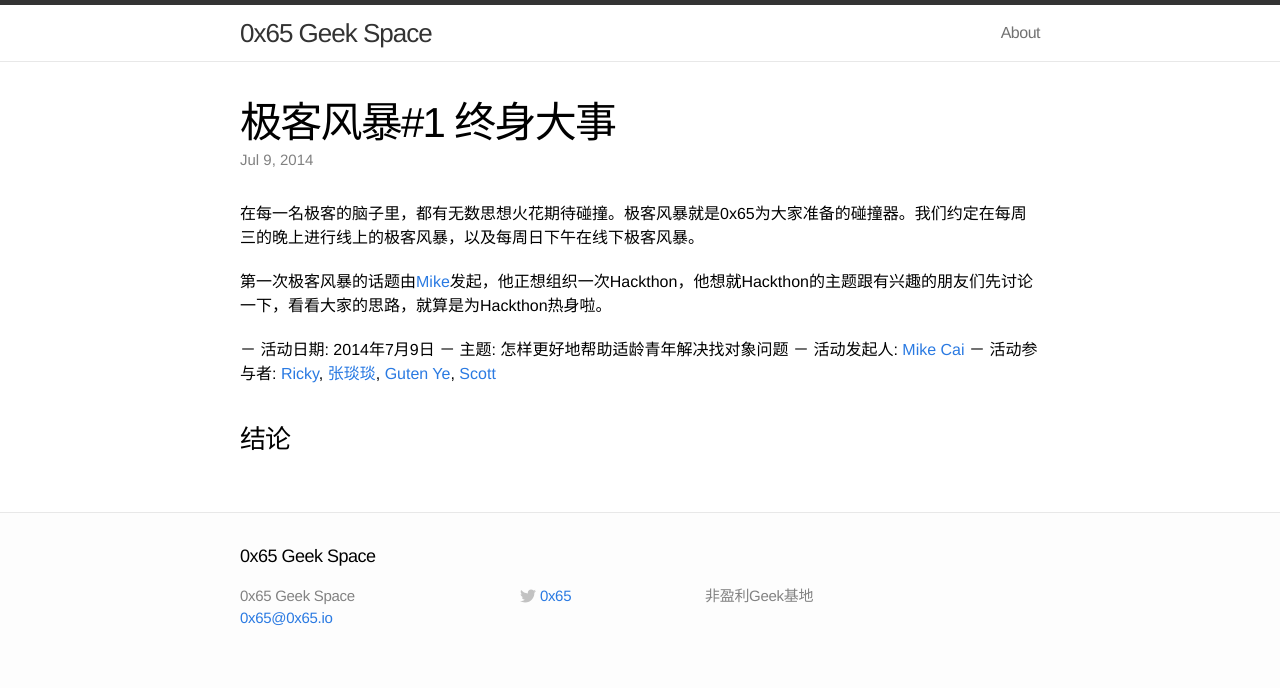
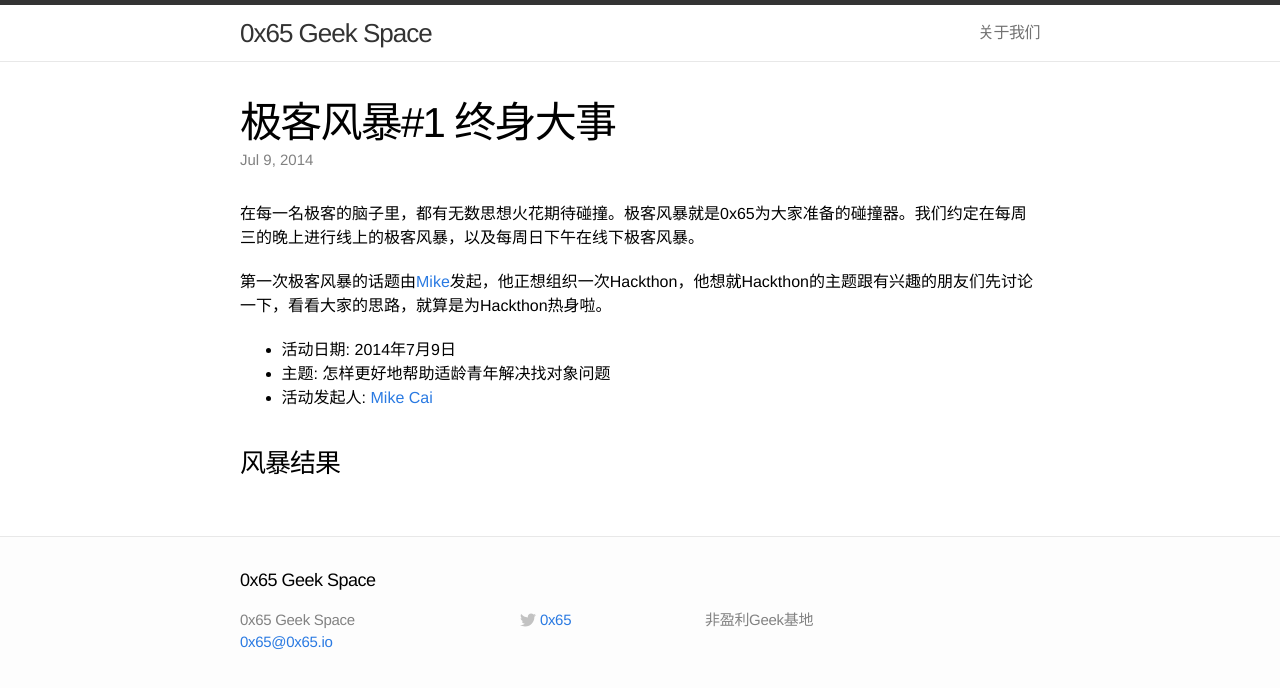
Before and after one commit to 0x65geekspace/0x65geekspace.github.io, a Jekyll site: the page built from _posts/2014-07-09-geekstrom-001.markdown, in a window 1280 px wide. Shown: the top 688 px of the page. Built offline with Jekyll 4.4.1, drawn with Linux system fonts in a browser that asks for light colours.

Commit message:
geekstorm #2 and #3. Rename About page.

```diff
--- a/_posts/2014-07-9-geekstrom-001.markdown
+++ b/_posts/2014-07-09-geekstrom-001.markdown
@@ -8,12 +8,11 @@ categories: GeekStorm
 
 第一次极客风暴的话题由[Mike][Mike]发起，他正想组织一次Hackthon，他想就Hackthon的主题跟有兴趣的朋友们先讨论一下，看看大家的思路，就算是为Hackthon热身啦。
 
-－ 活动日期: 2014年7月9日
-－ 主题: 怎样更好地帮助适龄青年解决找对象问题
-－ 活动发起人: [Mike Cai][Mike]
-－ 活动参与者: [Ricky][Ricky], [张琰琰][zyy], [Guten Ye][Guten], [Scott][Scott]
+- 活动日期: 2014年7月9日
+- 主题: 怎样更好地帮助适龄青年解决找对象问题
+- 活动发起人: [Mike Cai][Mike]
 
-### 结论 ###
+### 风暴结果 ###
 
 [Mike]: https://twitter.com/mikecai
 [zyy]: https://twitter.com
--- a/about.md
+++ b/about.md
@@ -1,6 +1,6 @@
 ---
 layout: page
-title: About
+title: 关于我们
 permalink: /about/
 ---
 
```
Also changed, not shown: _posts/2014-07-13-geekstrom-002.markdown (added, +21 -0 lines), _posts/2014-07-16-geekstrom-003.markdown (added, +32 -0 lines).
